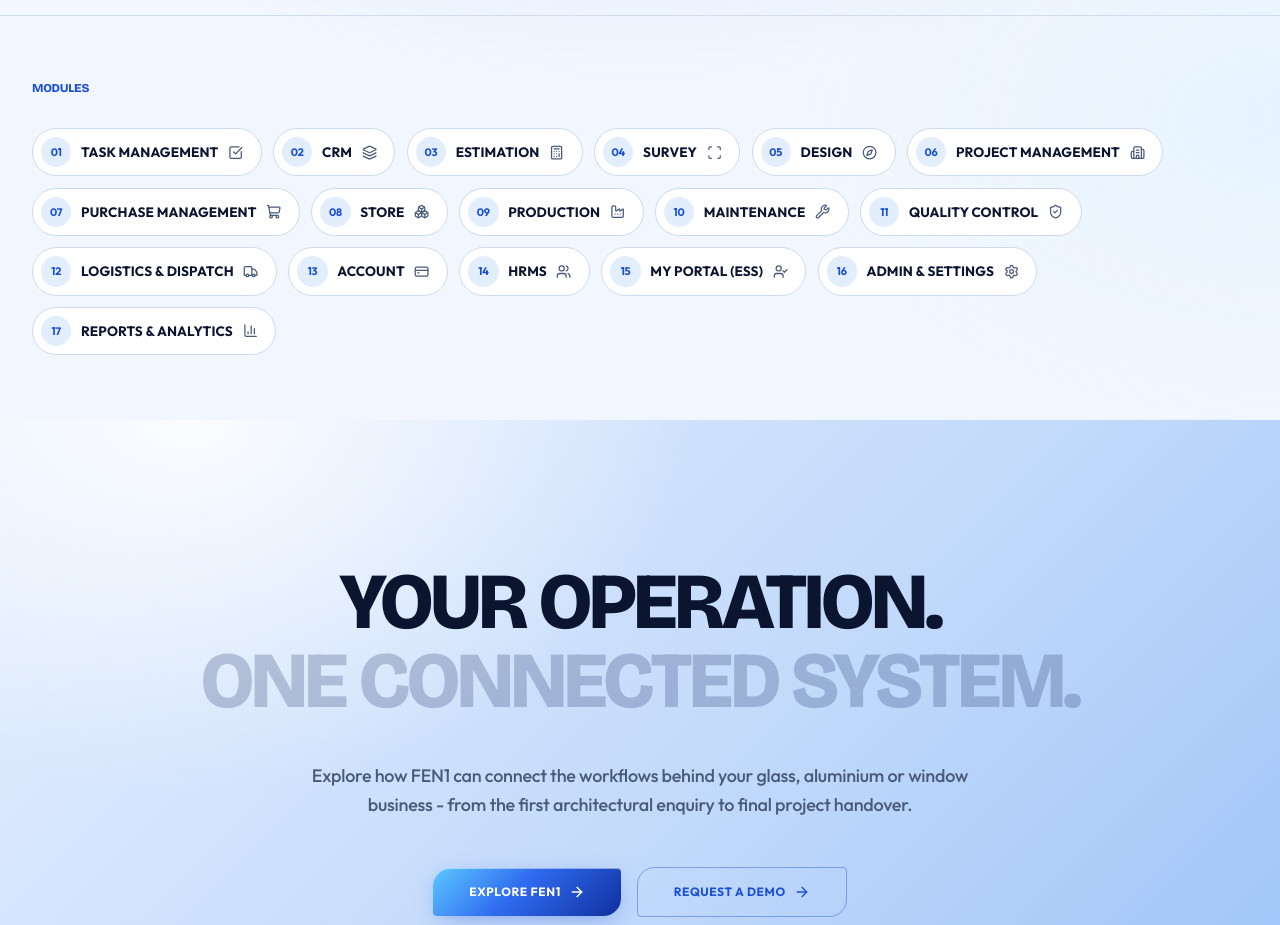
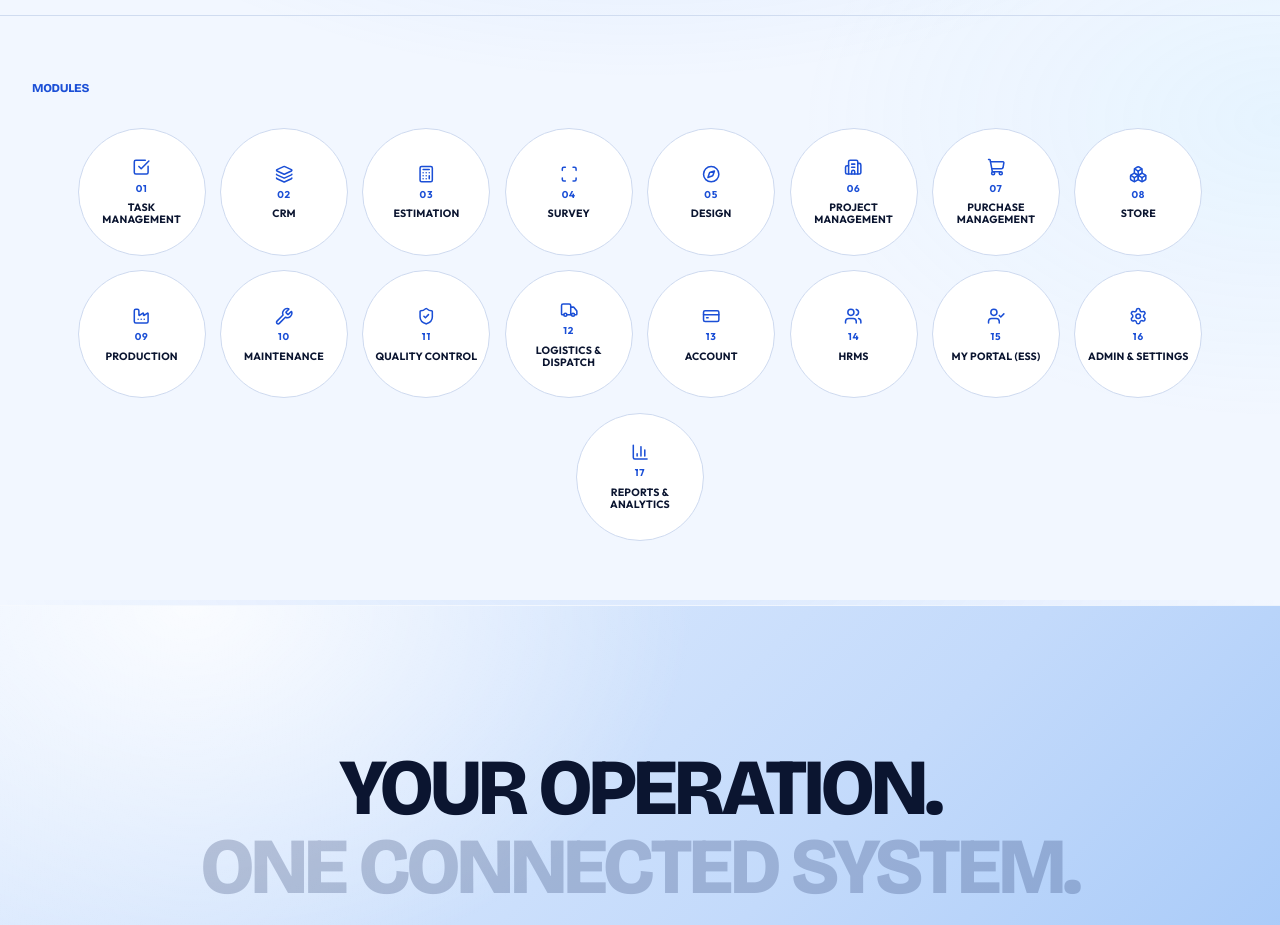
Before and after one commit to Devanshi207/fen1, a Next.js app: page /solutions in a window 1280 px wide. Shown: the part 1000-1925 px from the top of the page. Built offline with nearby package versions, Linux system fonts and the light colour scheme.

Commit message:
Modules: circles that fill on hover

```diff
--- a/src/app/globals.css
+++ b/src/app/globals.css
@@ -548,27 +548,26 @@ a[class~="rounded-full"], button[class~="rounded-full"] { border-radius: 1.1rem
 a[class~="rounded-full"]:hover, button[class~="rounded-full"]:hover:not(:disabled) { border-radius: 0.25rem 1.1rem 0.25rem 1.1rem !important; }
 
 /* ===================================================================
-   Modules: capsule chips that flow across the page and fill with colour on hover
+   Modules: circles that fill with colour from the bottom on hover
    =================================================================== */
-.mod-grid { list-style: none; margin: 0; padding: 0; display: flex; flex-wrap: wrap; gap: 0.7rem; }
+.mod-grid { list-style: none; margin: 0; padding: 0; display: flex; flex-wrap: wrap; justify-content: center; gap: 0.9rem; }
 .mod-tile {
   position: relative; isolation: isolate; overflow: hidden; outline: none; cursor: default;
-  display: inline-flex; align-items: center; gap: 0.6rem;
-  padding: 0.5rem 1.1rem 0.5rem 0.5rem; border-radius: 9999px; background: #fff; border: 1px solid #cdd9ef;
-  transition: transform 0.4s var(--ease), border-color 0.3s, box-shadow 0.4s var(--ease);
+  width: clamp(6.4rem, 11vw, 8rem); aspect-ratio: 1; border-radius: 9999px; background: #fff; border: 1px solid #cdd9ef;
+  display: flex; flex-direction: column; align-items: center; justify-content: center; gap: 0.3rem; padding: 0.6rem; text-align: center;
+  transition: transform 0.45s var(--ease), border-color 0.3s, box-shadow 0.45s var(--ease);
 }
 .mod-tile::before {
-  content: ""; position: absolute; inset: 0; z-index: -1; border-radius: inherit; background: linear-gradient(90deg, #1b4fd6, #2f6bf0);
-  transform: scaleX(0); transform-origin: left; transition: transform 0.45s var(--ease);
+  content: ""; position: absolute; inset: 0; z-index: -1; background: linear-gradient(160deg, #2f6bf0, #1b4fd6 55%, #102f9e);
+  transform: translateY(101%); transition: transform 0.5s var(--ease);
 }
-.mod-tile[data-active="true"] { transform: translateY(-3px); border-color: #1b4fd6; box-shadow: 0 14px 26px -14px rgba(27, 79, 214, 0.65); }
+.mod-tile[data-active="true"] { transform: scale(1.08); border-color: #1b4fd6; box-shadow: 0 18px 30px -16px rgba(27, 79, 214, 0.6); }
 .mod-tile[data-active="true"]::before { transform: none; }
-.mod-tile-num { display: grid; place-items: center; width: 1.9rem; height: 1.9rem; border-radius: 9999px; background: #e3eefc; font-size: 0.68rem; font-weight: 700; color: var(--accent); transition: background 0.3s, color 0.3s; }
-.mod-tile-icon { order: 3; width: 0.95rem; height: 0.95rem; color: var(--muted); transition: color 0.3s, transform 0.5s var(--ease); }
-.mod-tile-title { order: 2; font-size: 0.85rem; font-weight: 700; letter-spacing: 0.01em; line-height: 1.2; color: var(--ink); transition: color 0.3s; }
-.mod-tile[data-active="true"] .mod-tile-title, .mod-tile[data-active="true"] .mod-tile-icon { color: #fff; }
-.mod-tile[data-active="true"] .mod-tile-num { background: rgba(255, 255, 255, 0.2); color: #fff; }
-.mod-tile[data-active="true"] .mod-tile-icon { transform: rotate(-12deg) scale(1.25); }
+.mod-tile-num { order: 1; font-size: 0.62rem; font-weight: 700; letter-spacing: 0.08em; color: var(--accent); transition: color 0.3s; }
+.mod-tile-icon { order: 0; width: 1.15rem; height: 1.15rem; color: var(--accent); transition: color 0.3s, transform 0.5s var(--ease); }
+.mod-tile-title { order: 2; font-size: 0.66rem; font-weight: 700; letter-spacing: 0.02em; line-height: 1.15; color: var(--ink); transition: color 0.3s; }
+.mod-tile[data-active="true"] .mod-tile-num, .mod-tile[data-active="true"] .mod-tile-title, .mod-tile[data-active="true"] .mod-tile-icon { color: #fff; }
+.mod-tile[data-active="true"] .mod-tile-icon { transform: rotate(-12deg) scale(1.2); }
 @media (prefers-reduced-motion: reduce) { .mod-tile, .mod-tile::before, .mod-tile-icon { transition: none; } }
 
 /* Hero photo frame: four project photos take turns (5s each, 20s loop) */
```
